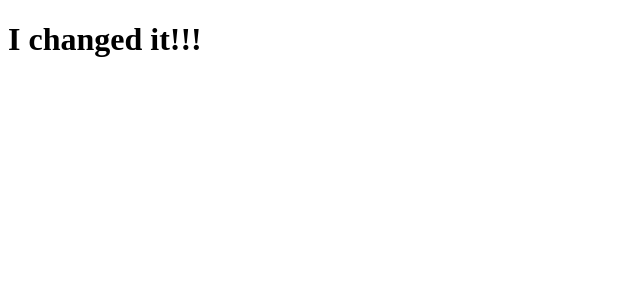
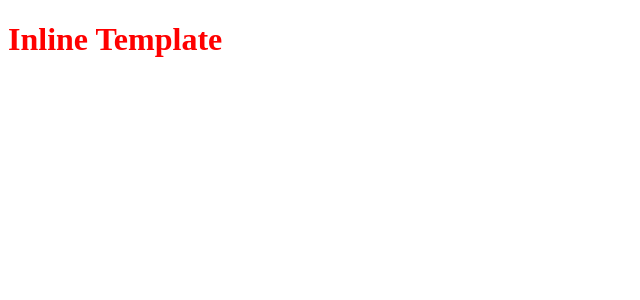
Before and after one commit to JulienDaoust/angular2FirstApp, an Angular app: page / in a window 1280 px wide. Shown: the top 300 px of the page, without its empty margins (0-640 px from the left). Built offline with nearby package versions, Linux system fonts and the light colour scheme.

Commit message:
modifciaton app.component.ts

```diff
--- a/src/app/app.component.html
+++ /dev/null
@@ -1,3 +0,0 @@
-<h1>
-  {{title}}
-</h1>
--- a/src/app/app.component.ts
+++ b/src/app/app.component.ts
@@ -2,8 +2,14 @@ import { Component } from '@angular/core';
 
 @Component({
   selector: 'app-root',
-  templateUrl: './app.component.html',
-  styleUrls: ['./app.component.css']
+  template: `
+    <h1>Inline Template</h1>
+    `,
+  styles: [`
+      h1 {
+        color: red;
+        }
+    `]
 })
 export class AppComponent {
   title = 'I changed it!!!';
```
